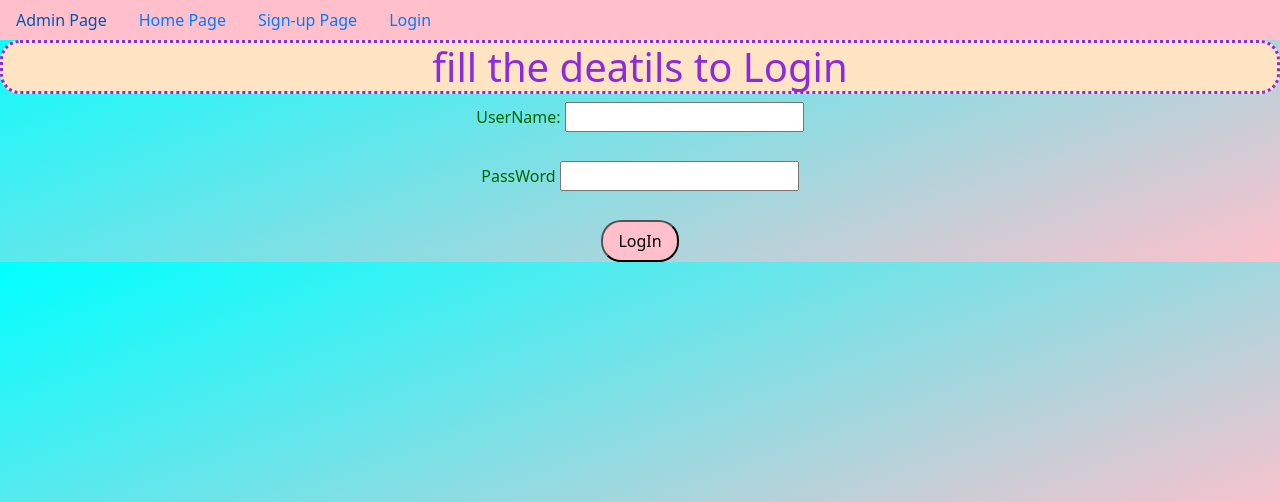
After one commit to ABINASHSUARA/user_registration, a Django app: page /user_login/ in a window 1280 px wide. The commit adds this page. Shown: the top 502 px of the page. Run offline with Django 5.2, Linux system fonts and the light colour scheme.

Commit message:
first commit

```diff
--- a/app/views.py
+++ b/app/views.py
@@ -2,8 +2,12 @@ from django.shortcuts import render
 
 # Create your views here.
 from app.forms import *
-from django.http import HttpResponse
+from django.http import HttpResponse,HttpResponseRedirect
 from django.core.mail import send_mail
+from django.contrib.auth import authenticate,login,logout
+from django.urls import reverse
+from app.models import *
+from django.contrib.auth.decorators import login_required
 
 
 def registration(request):
@@ -30,7 +34,7 @@ def registration(request):
 
 
             send_mail('Registration',
-            'Au sangate khaichaaa',
+            'Registered Sucessfully',
             'suaraabinash1@gmail.com',
             [MUFDO.email],
             fail_silently=False)
@@ -41,3 +45,31 @@ def registration(request):
             return HttpResponse("invalid Data")
 
     return render(request,'registration.html',d)
+
+
+def home(request):
+    if request.session.get('username'):
+        username=request.session.get('username')
+        d={'username':username}
+        return render(request,'home.html',d)
+    return render(request,'home.html')
+
+
+def user_login(request):
+    if request.method=='POST':
+        username=request.POST['un']
+        password=request.POST['pw']
+        user=authenticate(username=username,password=password)
+
+        if user and user.is_active:
+            login(request,user)
+            request.session['username']=username
+            return HttpResponseRedirect(reverse('home'))
+        else:
+            return HttpResponse('credentials are not matching')
+    return render(request,'user_login.html')
+
+@login_required
+def user_logout(request):
+    logout(request)
+    return HttpResponseRedirect(reverse('home'))
--- a/project34/settings.py
+++ b/project34/settings.py
@@ -16,6 +16,7 @@ from pathlib import Path
 BASE_DIR = Path(__file__).resolve().parent.parent
 import os
 TEMPLATE_DIR=os.path.join(BASE_DIR,'templates')
+STATIC_DIR=os.path.join(BASE_DIR,'static')
 
 # Quick-start development settings - unsuitable for production
 # See https://docs.djangoproject.com/en/5.0/howto/deployment/checklist/
@@ -118,6 +119,7 @@ USE_TZ = True
 # https://docs.djangoproject.com/en/5.0/howto/static-files/
 
 STATIC_URL = 'static/'
+STATICFILES_DIRS=[STATIC_DIR]
 
 MEDIA_URL = 'media/'
 
--- a/project34/urls.py
+++ b/project34/urls.py
@@ -22,7 +22,10 @@ from django.conf import settings
 
 urlpatterns = [
     path('admin/', admin.site.urls),
-    path('registration/',registration,name='registration')
+    path('home/',home,name='home'),
+    path('registration/',registration,name='registration'),
+    path('user_login/',user_login,name='user_login'),
+    path('user_logout/',user_logout,name='user_logout')
 
 
 ] + static(settings.MEDIA_URL, document_root=settings.MEDIA_ROOT)
--- /dev/null
+++ b/templates/dummy.html
@@ -0,0 +1,74 @@
+<!doctype html>
+<html lang="en">
+  <head>
+    <!-- Required meta tags -->
+    <meta charset="utf-8">
+    <meta name="viewport" content="width=device-width, initial-scale=1, shrink-to-fit=no">
+
+    <!-- Bootstrap CSS -->
+    <link rel="stylesheet" href="https://cdn.jsdelivr.net/npm/bootstrap@4.6.2/dist/css/bootstrap.min.css" integrity="sha384-xOolHFLEh07PJGoPkLv1IbcEPTNtaed2xpHsD9ESMhqIYd0nLMwNLD69Npy4HI+N" crossorigin="anonymous">
+{% block title %}
+    <title>Hello, world!</title>
+{% endblock %}
+<style>
+  body
+  {
+      color: darkgreen;
+      font-display: bold;
+      font-family: system-ui, -apple-system, BlinkMacSystemFont, 'Segoe UI', Roboto, Oxygen, Ubuntu, Cantarell, 'Open Sans', 'Helvetica Neue', sans-serif;
+      text-align: center;
+      background: linear-gradient(1240deg,aqua,pink);
+
+  }
+  h1
+  {
+      border: dotted;
+      border-radius: 20px;
+      background-color: bisque;
+      text-align: center;
+      color:blueviolet;
+  }
+  button
+{
+background-color:pink;
+padding: 7px 15px;
+border-radius: 20px;
+}
+</style>
+  </head>
+  <body bgcolor="orange">
+    <center>
+    <nav class="nav" style="background-color: pink">
+        <a href="{% url 'admin:index' %}" class="nav-link">Admin Page</a>
+        <a href="{% url 'home' %}" class="nav-link">Home Page</a>
+
+          <a href="{% url 'registration' %}" class="nav-link">Sign-up Page</a>
+
+        {% if user.is_authenticated %}
+          <a href="{% url 'user_logout' %}" class="nav-link">Logout</a>
+        {% else %}
+          <a href="{% url 'user_login' %}" class="nav-link">Login</a>
+        {% endif %}
+
+      </nav>
+
+{% block body_block %}
+
+{% endblock %}
+
+
+    <!-- Optional JavaScript; choose one of the two! -->
+
+    <!-- Option 1: jQuery and Bootstrap Bundle (includes Popper) -->
+    <script src="https://cdn.jsdelivr.net/npm/jquery@3.5.1/dist/jquery.slim.min.js" integrity="sha384-DfXdz2htPH0lsSSs5nCTpuj/zy4C+OGpamoFVy38MVBnE+IbbVYUew+OrCXaRkfj" crossorigin="anonymous"></script>
+    <script src="https://cdn.jsdelivr.net/npm/bootstrap@4.6.2/dist/js/bootstrap.bundle.min.js" integrity="sha384-Fy6S3B9q64WdZWQUiU+q4/2Lc9npb8tCaSX9FK7E8HnRr0Jz8D6OP9dO5Vg3Q9ct" crossorigin="anonymous"></script>
+
+    <!-- Option 2: Separate Popper and Bootstrap JS -->
+    <!--
+    <script src="https://cdn.jsdelivr.net/npm/jquery@3.5.1/dist/jquery.slim.min.js" integrity="sha384-DfXdz2htPH0lsSSs5nCTpuj/zy4C+OGpamoFVy38MVBnE+IbbVYUew+OrCXaRkfj" crossorigin="anonymous"></script>
+    <script src="https://cdn.jsdelivr.net/npm/popper.js@1.16.1/dist/umd/popper.min.js" integrity="sha384-9/reFTGAW83EW2RDu2S0VKaIzap3H66lZH81PoYlFhbGU+6BZp6G7niu735Sk7lN" crossorigin="anonymous"></script>
+    <script src="https://cdn.jsdelivr.net/npm/bootstrap@4.6.2/dist/js/bootstrap.min.js" integrity="sha384-+sLIOodYLS7CIrQpBjl+C7nPvqq+FbNUBDunl/OZv93DB7Ln/533i8e/mZXLi/P+" crossorigin="anonymous"></script>
+    -->
+</center>
+  </body>
+</html>
--- /dev/null
+++ b/templates/user_login.html
@@ -0,0 +1,23 @@
+{% extends 'dummy.html' %}
+
+{% block title %}
+    <title>Login Page</title>
+
+{% endblock %}
+
+
+{% block body_block %}
+<h1>fill the deatils to Login</h1>
+
+<form method="POST">
+    {% csrf_token %}
+    <label for="un">UserName:</label>
+    <input type="text" name="un" id="un"><br><br>
+
+    <label for="pw">PassWord</label>
+    <input type="password" name="pw" id="pw"><br><br>
+
+    <button>LogIn</button>
+</form>
+
+{% endblock %}
```
Also changed, not shown: templates/home.html (added, +21 -0 lines), templates/registration.html (+13 -45 lines), db.sqlite3, media/Snapchat-215384027.jpg (added).
